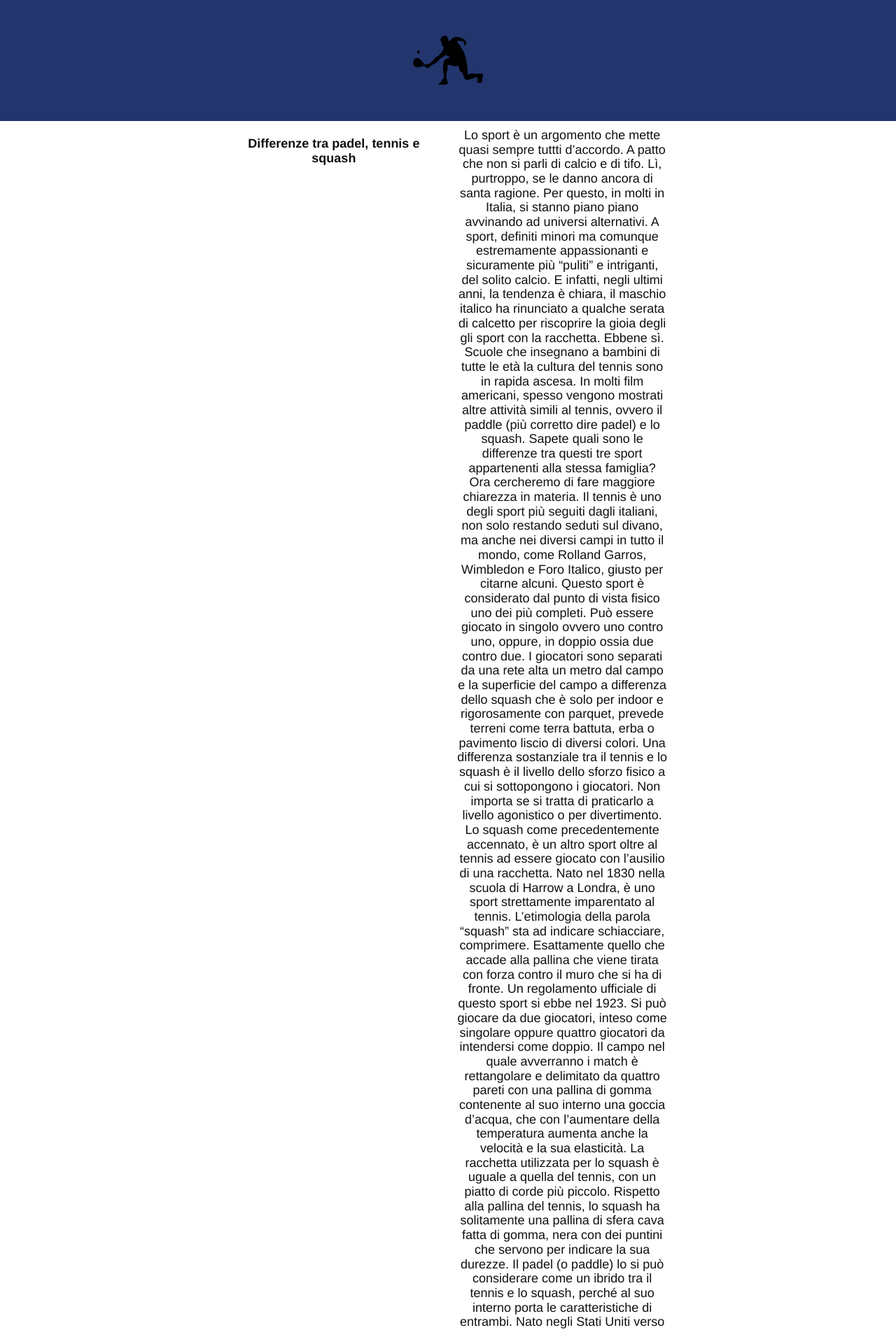
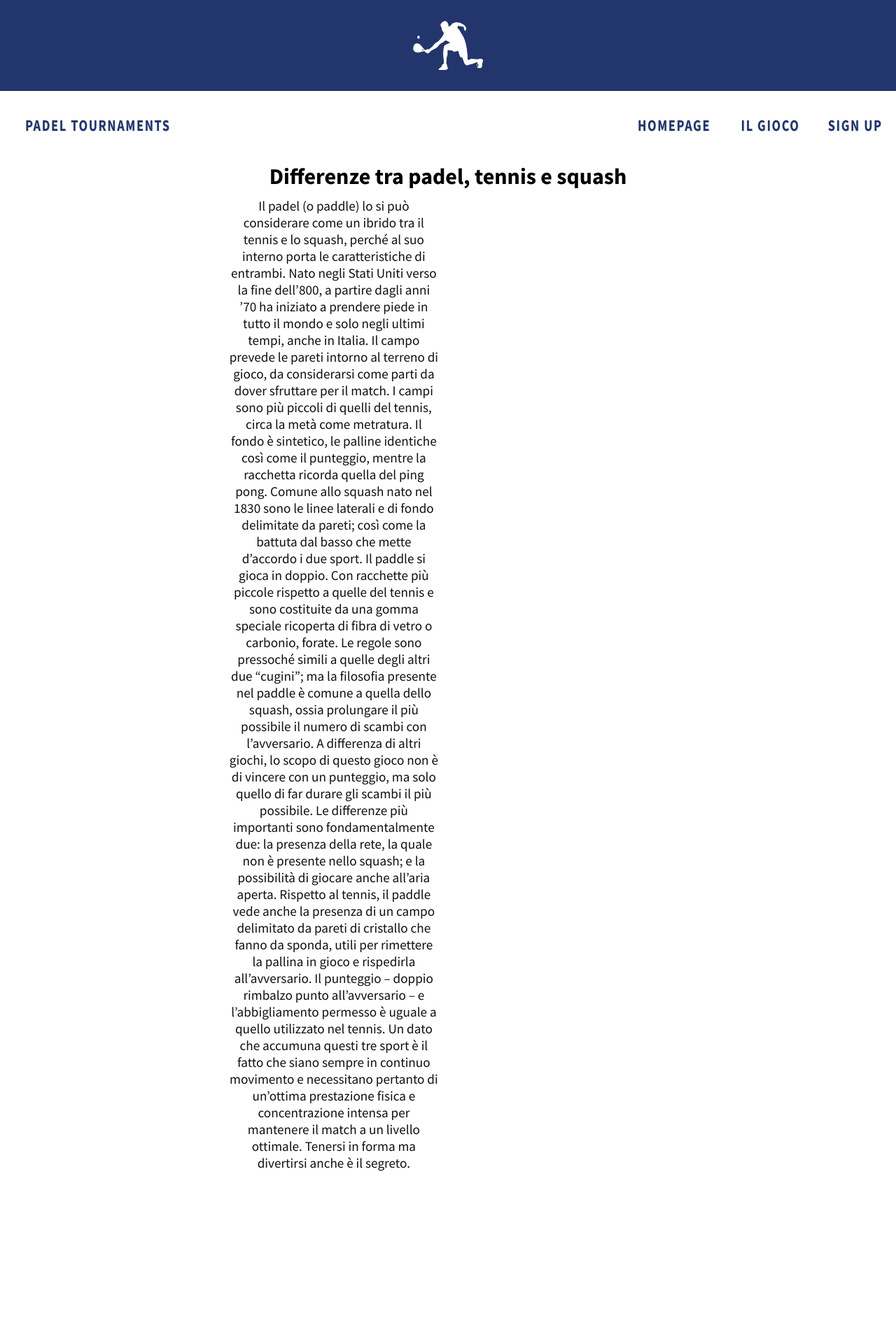
Before and after one commit to R4Lpf/Padel-Tournaments, a PHP site: page /card-sites/differenze.html in a window 1280 px wide. Shown: the top 1901 px of the page at 70% size. After the commit the page ends 1674 px from the top, so only its background shows below. Run offline with PHP 8.4, Linux system fonts and the light colour scheme; some libraries are stand-ins or nearby versions.

Commit message:
correzioni css e pagina differenze

```diff
--- a/card-sites/60ad077c94ac7.html
+++ /dev/null
@@ -1 +0,0 @@
-<html><head><meta charset="utf-8" /> </head><body>new website<script>alert("test")</script></body></html>
--- a/card-sites/differenze.html
+++ b/card-sites/differenze.html
@@ -1,28 +1,38 @@
 <html>
-<head>
-    <link href="/style.css" rel="stylesheet" type="text/css" />
-    <title>Padel Tournaments</title>
-    <link href='https://fonts.googleapis.com/css?family=Titillium+Web:400,300,600' rel='stylesheet' type='text/css'><link rel="stylesheet" href="https://cdnjs.cloudflare.com/ajax/libs/normalize/5.0.0/normalize.min.css">
-    <script src="https://kit.fontawesome.com/ad39549f21.js" crossorigin="anonymous"></script>
-    <script src="https://ajax.googleapis.com/ajax/libs/jquery/3.5.1/jquery.min.js"></script>
-    <meta charset="utf-8" />
-</head>
+    <head>
+        <link href="/style.css" rel="stylesheet" type="text/css" />
+        <title>Padel Tournaments</title>
+        <script src="https://kit.fontawesome.com/ad39549f21.js" ></script>
+        <script src="https://ajax.googleapis.com/ajax/libs/jquery/3.5.1/jquery.min.js"></script>
+        <link href="https://fonts.googleapis.com/css?family=Fira+Sans:400,500,700|Source+Sans+Pro:300,400,600,700" rel="stylesheet">
+    </head>
 <body>
     <script src="/JS-Scripts/change-page-on-left-tab-click.js"></script>
 
     <div class = "header">
-            <h1><img class = "header-image" src= "/img/31756.png" height="70" width="100"></h1>
+        <h1><img class = "header-image" src= "/img/HEADER BIANCO.png" height="70" width="100"></h1>
     </div>
 
+    <div class = "topnav">
+        <a href="/card.php">Padel Tournaments</a>
+        <a href="/Sign-up/index.html" style="float: right;">Sign Up</a>
+        <a href= "/gioco_padel.html" style="float: right;">Il Gioco</a>
+        <a href="/card.php" style="float: right;">Homepage</a>
+    </div>
+
+ <h1 align="center">Differenze tra padel, tennis e squash</h1>
+
+
     <div class = "content_gioco">
-        <h2 align="center"> <p><a href="/index.html"></a></p> </h2>
-        <h1 align="center">Differenze tra padel, tennis e squash</h1>
-        <div class="pasteHere">
-            <p align="center" id="fileTextHere">text from files/text.txt</p>
+
+        <div></div>
+        <div class="incolla_testo">
+            <p align="center" id="fileTesto">text from files/text.txt</p>
         </div>
         <script>
-            $('#fileTextHere').load("/testi/differenze.txt");
+            $('#fileTesto').load("/testi/differenze.txt");
         </script>
+
 
     </div>
 
--- a/style.css
+++ b/style.css
@@ -214,6 +214,7 @@ html, body {
 
 .tablinks.-p  {
     display: block;
+    border-radius: 10px;
 }
 
 .tablinks.-p  {
@@ -259,7 +260,7 @@ html, body {
 
 .create-tournament:hover
 {
-    background-color: #ddd;
+    background-color: rgb(255, 255, 255);
 }
 
 .create-tournament.active
--- a/testi/differenze.txt
+++ b/testi/differenze.txt
@@ -1,25 +1,3 @@
-Lo sport è un argomento che mette quasi sempre tuttti d’accordo. A patto che non si parli di calcio e di tifo. Lì, purtroppo, se le danno ancora di santa ragione. Per questo, in molti in Italia, si stanno piano piano avvinando ad universi alternativi. A sport, definiti minori ma comunque estremamente appassionanti e sicuramente più “puliti” e intriganti, del solito calcio.
-
-E infatti, negli ultimi anni, la tendenza è chiara, il maschio italico ha rinunciato a qualche serata di calcetto per riscoprire la gioia degli gli sport con la racchetta.
-
-Ebbene sì. Scuole che insegnano a bambini di tutte le età la cultura del tennis sono in rapida ascesa. In molti film americani, spesso vengono mostrati altre attività simili al tennis, ovvero il paddle (più corretto dire padel) e lo squash. Sapete quali sono le differenze tra questi tre sport appartenenti alla stessa famiglia? Ora cercheremo di fare maggiore chiarezza in materia.
-
-Il tennis è uno degli sport più seguiti dagli italiani, non solo restando seduti sul divano, ma anche nei diversi campi in tutto il mondo, come Rolland Garros, Wimbledon e Foro Italico, giusto per citarne alcuni.
-
-Questo sport è considerato dal punto di vista fisico uno dei più completi. Può essere giocato in singolo ovvero uno contro uno, oppure, in doppio ossia due contro due.
-
-I giocatori sono separati da una rete alta un metro dal campo e la superficie del campo a differenza dello squash che è solo per indoor e rigorosamente con parquet, prevede terreni come terra battuta, erba o pavimento liscio di diversi colori.
-
-Una differenza sostanziale tra il tennis e lo squash è il livello dello sforzo fisico a cui si sottopongono i giocatori. Non importa se si tratta di praticarlo a livello agonistico o per divertimento.
-
-Lo squash come precedentemente accennato, è un altro sport oltre al tennis ad essere giocato con l’ausilio di una racchetta. Nato nel 1830 nella scuola di Harrow a Londra, è uno sport strettamente imparentato al tennis.
-
-L’etimologia della parola “squash” sta ad indicare schiacciare, comprimere. Esattamente quello che accade alla pallina che viene tirata con forza contro il muro che si ha di fronte. Un regolamento ufficiale di questo sport si ebbe nel 1923.
-
-Si può giocare da due giocatori, inteso come singolare oppure quattro giocatori da intendersi come doppio. Il campo nel quale avverranno i match è rettangolare e delimitato da quattro pareti con una pallina di gomma contenente al suo interno una goccia d’acqua, che con l’aumentare della temperatura aumenta anche la velocità e la sua elasticità.
-
-La racchetta utilizzata per lo squash è uguale a quella del tennis, con un piatto di corde più piccolo. Rispetto alla pallina del tennis, lo squash ha solitamente una pallina di sfera cava fatta di gomma, nera con dei puntini che servono per indicare la sua durezze.
-
 Il padel (o paddle) lo si può considerare come un ibrido tra il tennis e lo squash, perché al suo interno porta le caratteristiche di entrambi. Nato negli Stati Uniti verso la fine dell’800, a partire dagli anni ’70 ha iniziato a prendere piede in tutto il mondo e solo negli ultimi tempi, anche in Italia. Il campo prevede le pareti intorno al terreno di gioco, da considerarsi come parti da dover sfruttare per il match.
 
 I campi sono più piccoli di quelli del tennis, circa la metà come metratura. Il fondo è sintetico, le palline identiche così come il punteggio, mentre la racchetta ricorda quella del ping pong. Comune allo squash nato nel 1830 sono le linee laterali e di fondo delimitate da pareti; così come la battuta dal basso che mette d’accordo i due sport.
```
